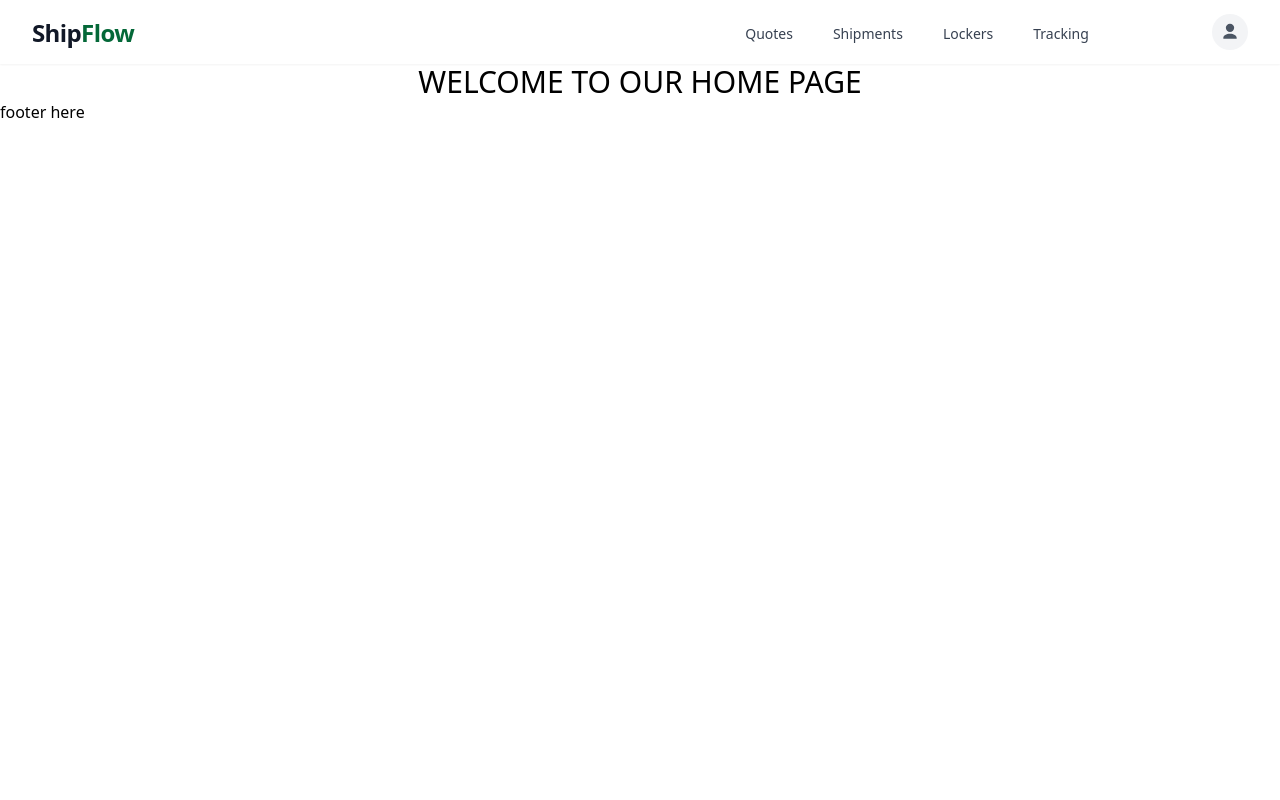
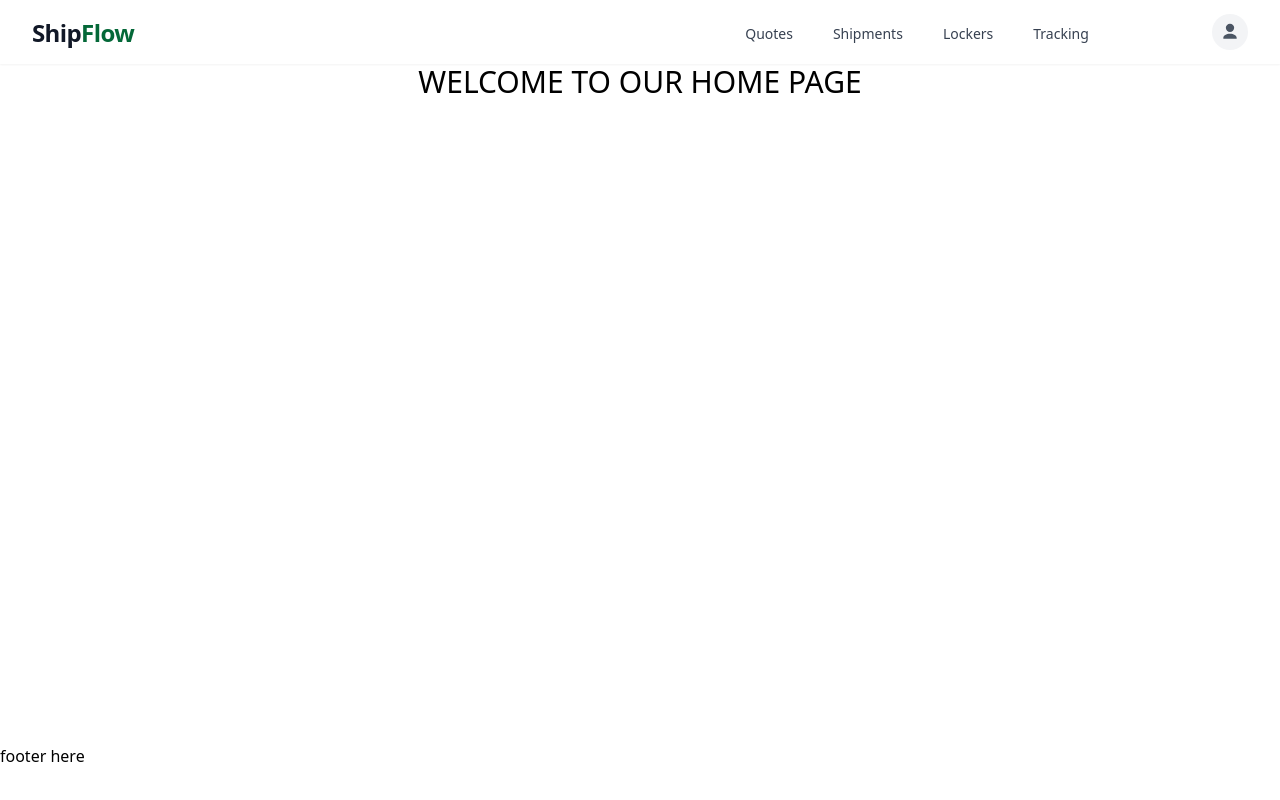
Before and after one commit to ataurwd/Pixolora-Collabroration, a React app: page / in a window 1280 px wide. Built offline with nearby package versions, Linux system fonts and the light colour scheme; the HTML template or start-up script is replaced by a standard one.

Commit message:
update layout size

```diff
--- a/src/components/ErrorPage.jsx
+++ b/src/components/ErrorPage.jsx
@@ -8,7 +8,7 @@ const ErrorPage = () => {
       <p className="text-lg text-gray-600 mb-6">
         Sorry, the page you are looking for does not exist.
       </p>
-      <Link to="/" className="px-4 py-2 bg-primary text-white rounded">
+      <Link to="/" className="px-4 py-2 bg-primary text-primary rounded">
         Go Back to Home
       </Link>
     </div>
--- a/src/layout/Layout.jsx
+++ b/src/layout/Layout.jsx
@@ -7,7 +7,9 @@ const Layout = () => {
     return (
         <div className='max-w-[1400px] mx-auto'>
             <Navbar />
-            <Outlet />
+            <div className='min-h-[calc(100vh-120px)]'>
+                <Outlet />
+            </div>
             <Footer/>
         </div>
     );
```
